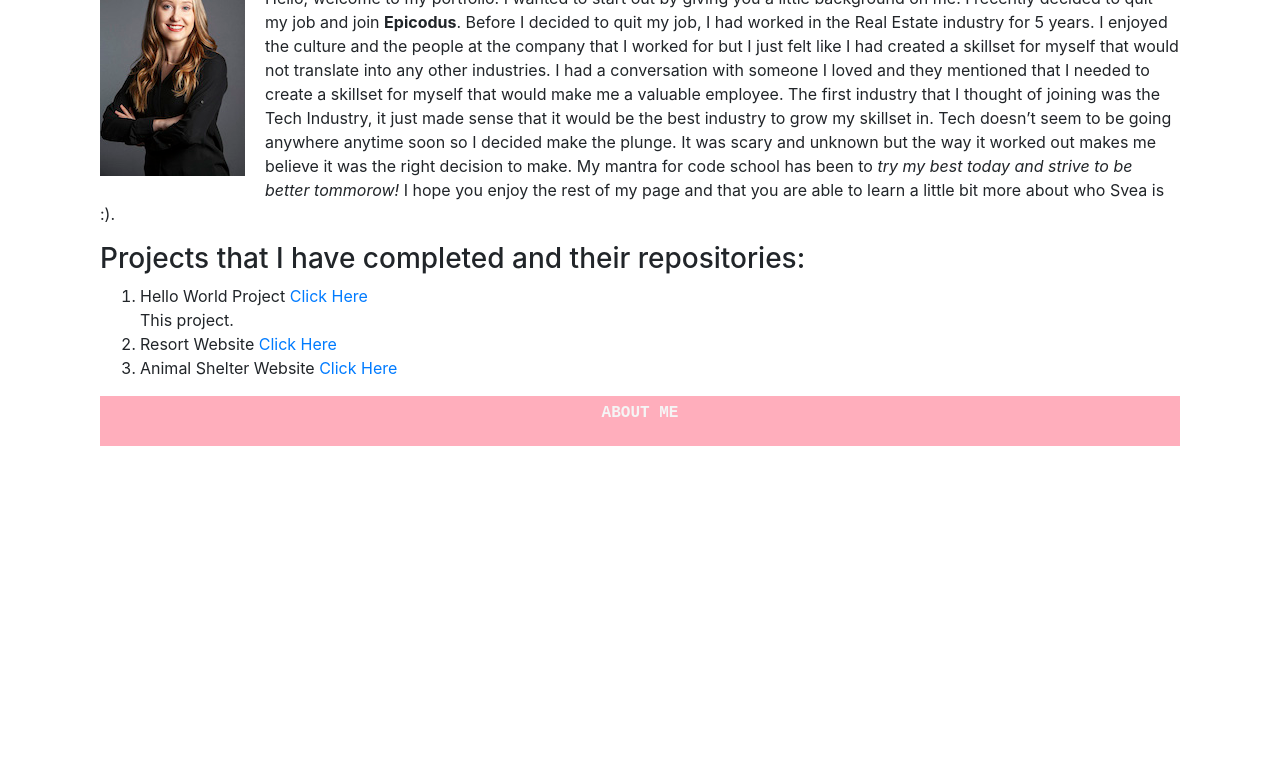
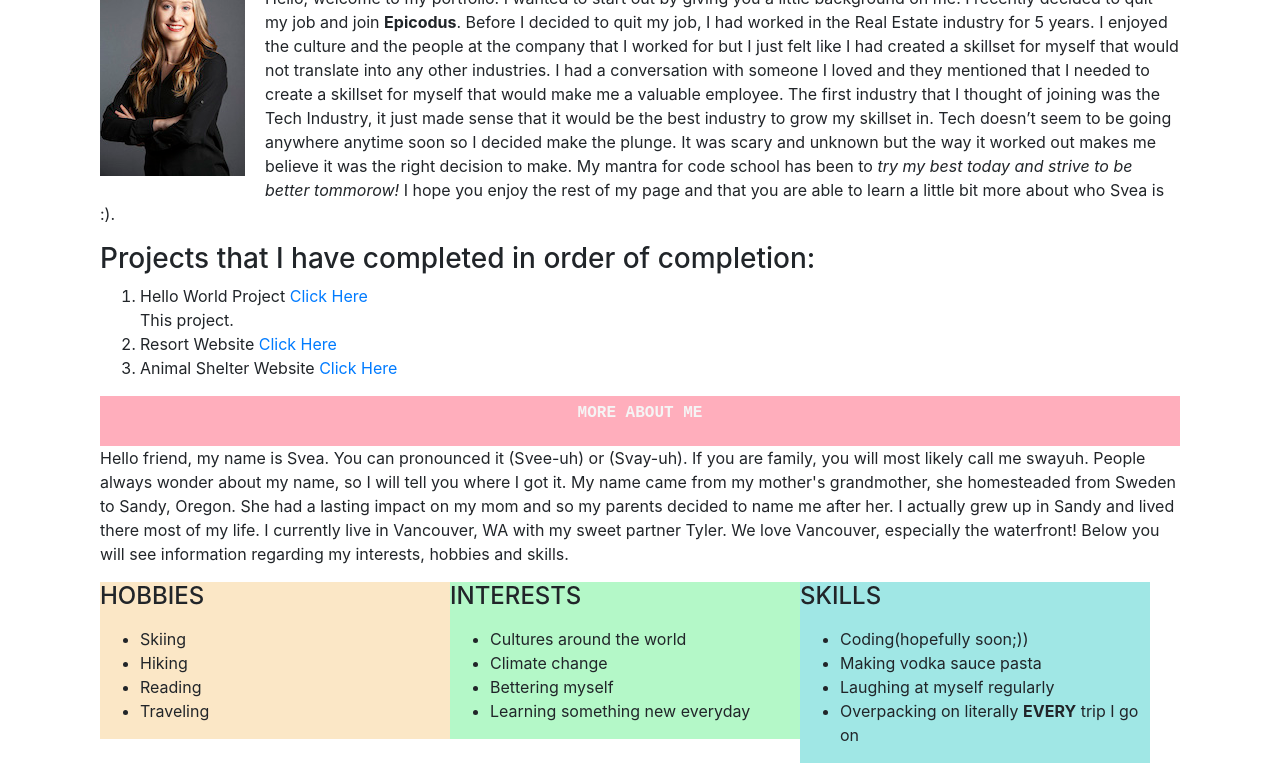
Before and after one commit to svealinnea/Portfolio-Svea, a plain HTML site: page index.html in a window 1280 px wide. Shown: the part 116-879 px from the top of the page. Before the commit the page ends 800 px from the top, so only its background shows below. Drawn offline with Linux system fonts and the light colour scheme.

Commit message:
cascading elements on columns, filled out text for columns, background colors for columns

```diff
--- a/css/styles.css
+++ b/css/styles.css
@@ -28,3 +28,21 @@ img {
   font-size: large;
   color: whitesmoke;
 }
+.column1 {
+  width: 350px;
+  float: left;
+  background-color:#FBE7C6;
+}
+.column2 {
+  width: 350px;
+  float: left;
+  background-color:#B4F8C8;
+}
+.column3 {
+  width: 350px;
+  float: left;
+  background-color:#A0E7E5;
+}
+body {
+  border: grey;
+}
--- a/index.html
+++ b/index.html
@@ -6,7 +6,7 @@
     <Title>Svea's Portfolio</Title>
   </head>
   <div class="container">
-  <body>
+  <body class="body">
       <div class="sidebar">
         <h1>Welcome to my Portfolio</h1>
       </div>
@@ -14,13 +14,49 @@
       <img src="img/leadership-SveaWade.jpg" alt="A photo of me">
         <h2>Background:</h2>
           <p>Hello, welcome to my portfolio. I wanted to start out by giving you a little background on me. I recently decided to quit my job and join <strong>Epicodus</strong>. Before I decided to quit my job, I had worked in the Real Estate industry for 5 years. I enjoyed the culture and the people at the company that I worked for but I just felt like I had created a skillset for myself that would not translate into any other industries. I had a conversation with someone I loved and they mentioned that I needed to create a skillset for myself that would make me a valuable employee. The first industry that I thought of joining was the Tech Industry, it just made sense that it would be the best industry to grow my skillset in. Tech doesn’t seem to be going anywhere anytime soon so I decided make the plunge. It was scary and unknown but the way it worked out makes me believe it was the right decision to make. My mantra for code school has been to <em>try my best today and strive to be better tommorow!</em> I hope you enjoy the rest of my page and that you are able to learn a little bit more about who Svea is :).</p>
-        <h3>Projects that I have completed and their repositories:</h3>
+        <h3>Projects that I have completed in order of completion:</h3>
           <ol>
             <li class="me">Hello World Project <a href="https://www.github.com/svealinnea/hello-world">Click Here</a></li> This project.
             <li class="me">Resort Website <a href="https://github.com/svealinnea/Resort-Website">Click Here</a></li>
             <li class="me">Animal Shelter Website <a href="https://github.com/svealinnea/Animal-Shelter-Website">Click Here</a></li>
           </ol>
-        <div class="box"><p>ABOUT ME</p></div>
+        <div class="box"><p>MORE ABOUT ME</p></div>
+        <p>Hello friend, my name is Svea. You can pronounced it (Svee-uh) or (Svay-uh). If you are family, you will most likely call me swayuh. People always wonder about my name, so I will tell you where I got it. My name came from my mother's grandmother, she homesteaded from Sweden to Sandy, Oregon. She had a lasting impact on my mom and so my parents decided to name me after her. I actually grew up in Sandy and lived there most of my life. I currently live in Vancouver, WA with my sweet partner Tyler. We love Vancouver, especially the waterfront! Below you will see information regarding my interests, hobbies and skills. </p>
+          <div class="column1">
+            <h4>HOBBIES</h4>
+            <p>
+              <ul>
+                <li>Skiing</li>
+                <li>Hiking</li>
+                <li>Reading</li>
+                <li>Traveling</li>
+              </ul>
+            </p>
+          </div>
+
+          <div class="column2">
+            <h4>INTERESTS</h4>
+            <p>
+              <ul>
+                <li>Cultures around the world</li>
+                <li>Climate change</li>
+                <li>Bettering myself</li>
+                <li>Learning something new everyday</li>
+              </ul>
+            </p>
+          </div>
+
+          <div class="column3">
+            <h4>SKILLS</h4>
+            <p>
+              <ul>
+                <li>Coding(hopefully soon;))</li>
+                <li>Making vodka sauce pasta</li>
+                <li>Laughing at myself regularly</li>
+                <li>Overpacking on literally <strong>EVERY</strong> trip I go on</li>
+              </ul>
+            </p>
+          </div>
       </div>
   </body>
 </html>
```
